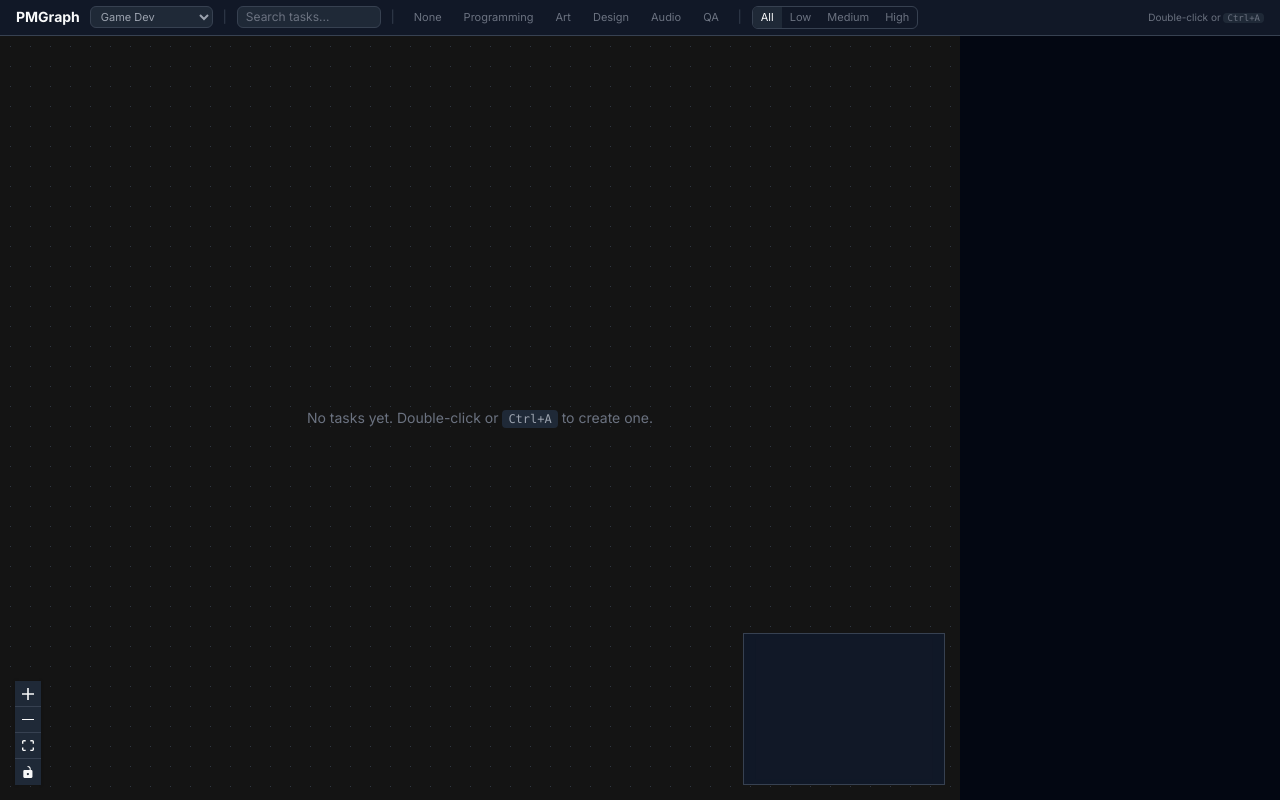
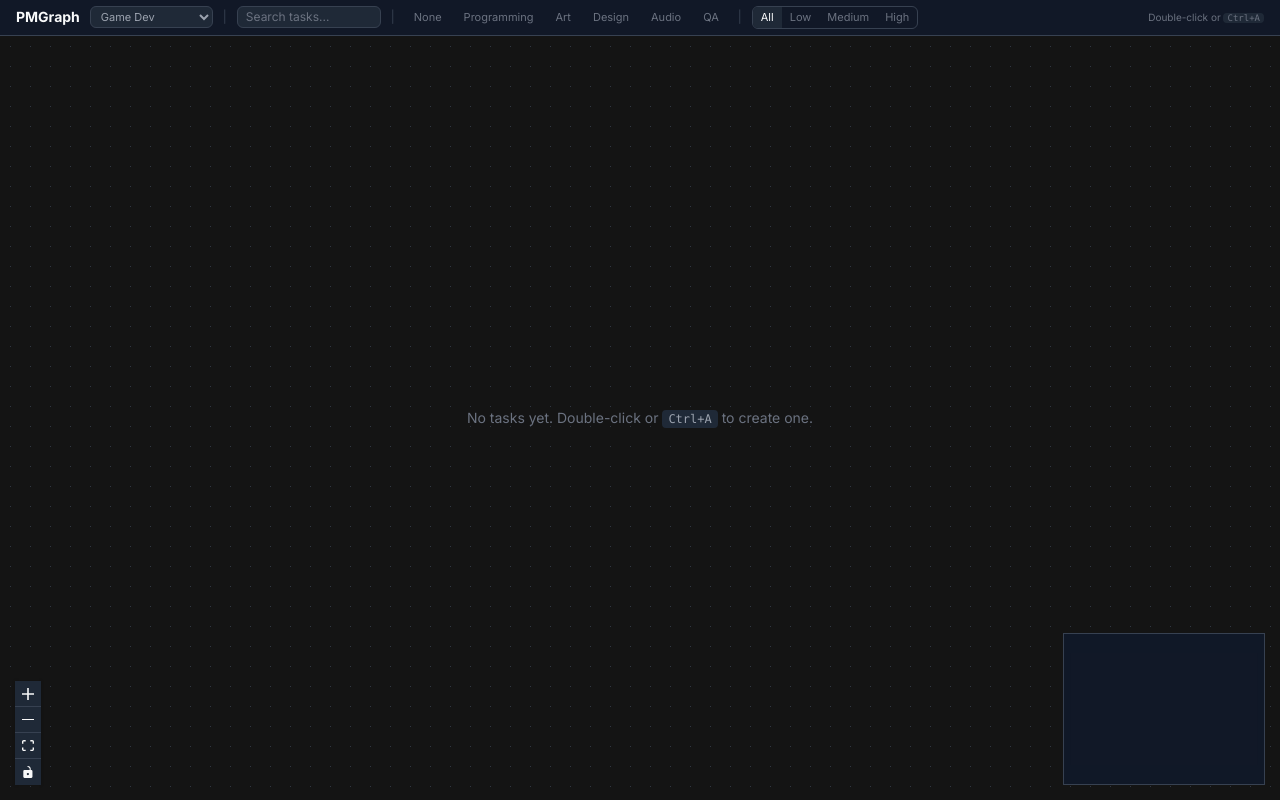
Before and after one commit to gavindg/pmgraph, a React (Vite) app: page / in a window 1280 px wide. Built offline with nearby package versions, Linux system fonts and the light colour scheme.

Commit message:
Get rid of scrollbar and TaskPanel forcing itself to be w-80

```diff
--- a/src/components/TaskPanel.tsx
+++ b/src/components/TaskPanel.tsx
@@ -34,10 +34,10 @@ export default function TaskPanel({ isOpen }: { isOpen: boolean }) {
   return (
     <aside
       className={[
-        "w-80 shrink-0 flex flex-col bg-[var(--color-surface-raised)]/95 backdrop-blur-md",
+        "shrink-0 flex flex-col bg-[var(--color-surface-raised)]/95 backdrop-blur-md",
         "border-l border-[var(--color-border-default)] overflow-y-auto overflow-x-hidden",
-        "transform transition-transform duration-200 ease-out",
-        isOpen ? "translate-x-0" : "translate-x-full",
+        "transition-all duration-200 ease-out",
+        isOpen ? "w-80" : "w-0 border-l-0",
       ].join(" ")}
     >
       {!data ? null : (
--- a/src/index.css
+++ b/src/index.css
@@ -37,6 +37,10 @@
 *::before,
 *::after {
   box-sizing: border-box;
+  scrollbar-width: none;
+}
+*::-webkit-scrollbar {
+  display: none;
 }
 
 html,
```
